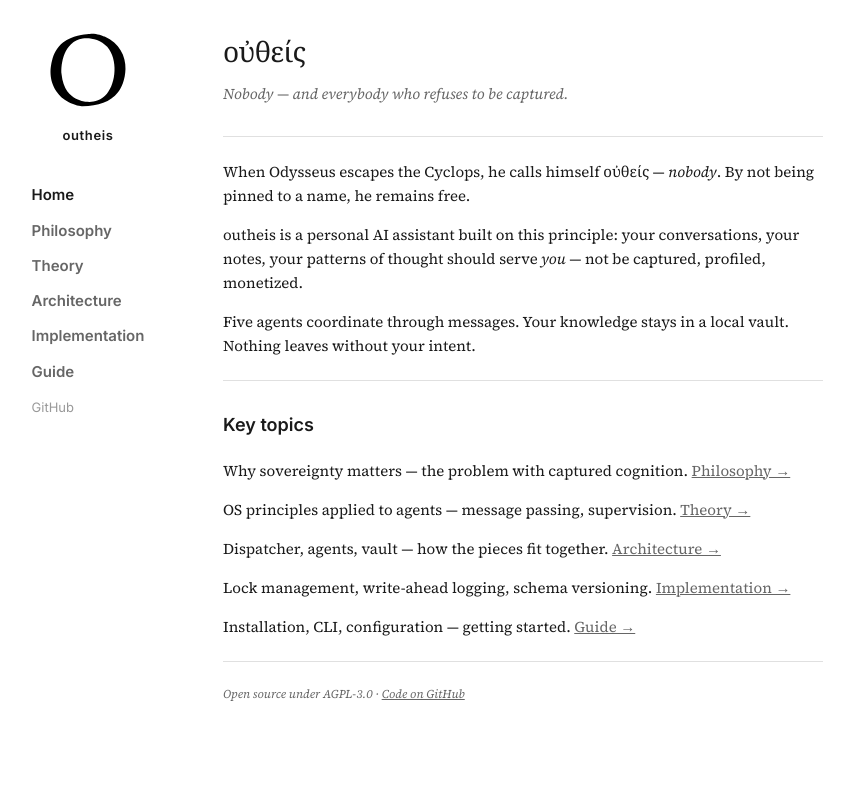
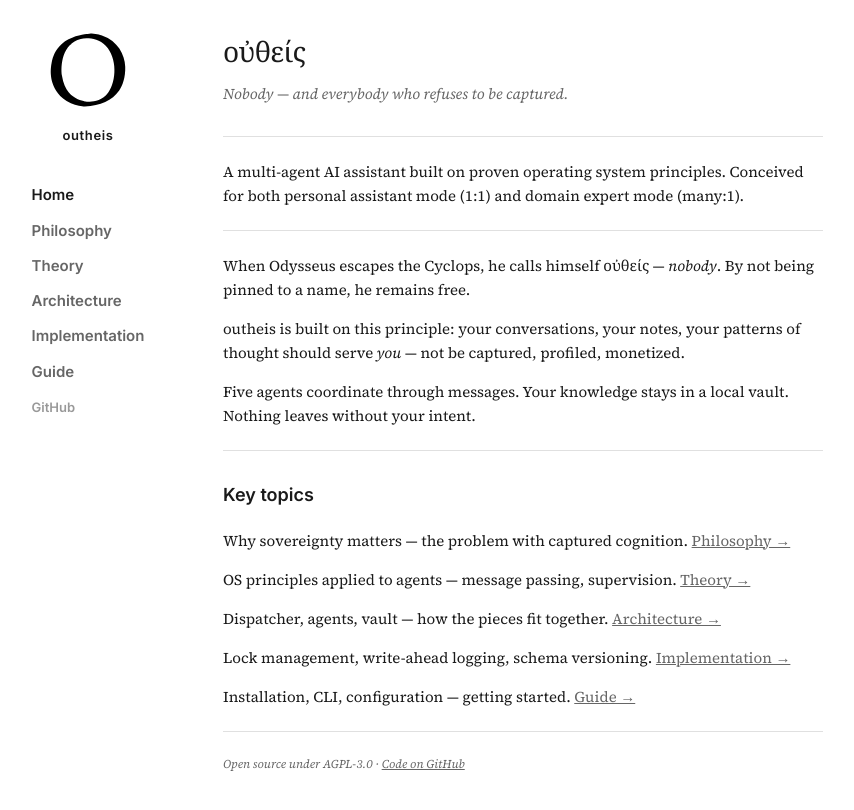
Before and after one commit to outheis-labs/outheis-minimal, a Jekyll site: the page built from web/index.md, in a window 1280 px wide. Shown: the top 810 px of the page, without its empty margins (222-1076 px from the left). Built offline with Jekyll 4.4.1, drawn with Linux system fonts in a browser that asks for light colours.

Commit message:
Fix layout issues
- GitHub menu item: font-weight 600 (matches others), only color different
- Add core premise: OS principles, 1:1 and many:1 modes
- Fix vertical jump: consistent h1 margin-top: 0

```diff
--- a/web/_layouts/default.html
+++ b/web/_layouts/default.html
@@ -97,7 +97,7 @@
 
     .sidebar-nav .nav-external {
       font-size: 13px;
-      font-weight: 400;
+      font-weight: 600;
       color: var(--color-text-faint);
       margin-top: 0.5rem;
     }
@@ -106,6 +106,11 @@
       flex: 1;
       min-width: 0;
       max-width: 600px;
+      padding-top: 0;
+    }
+
+    .content > h1:first-child {
+      margin-top: 0;
     }
 
     .content h1 {
--- a/web/index.md
+++ b/web/index.md
@@ -9,9 +9,13 @@ title: outheis
 
 ---
 
+A multi-agent AI assistant built on proven operating system principles. Conceived for both personal assistant mode (1:1) and domain expert mode (many:1).
+
+---
+
 When Odysseus escapes the Cyclops, he calls himself οὐθείς — *nobody*. By not being pinned to a name, he remains free.
 
-outheis is a personal AI assistant built on this principle: your conversations, your notes, your patterns of thought should serve *you* — not be captured, profiled, monetized.
+outheis is built on this principle: your conversations, your notes, your patterns of thought should serve *you* — not be captured, profiled, monetized.
 
 Five agents coordinate through messages. Your knowledge stays in a local vault. Nothing leaves without your intent.
 
```
